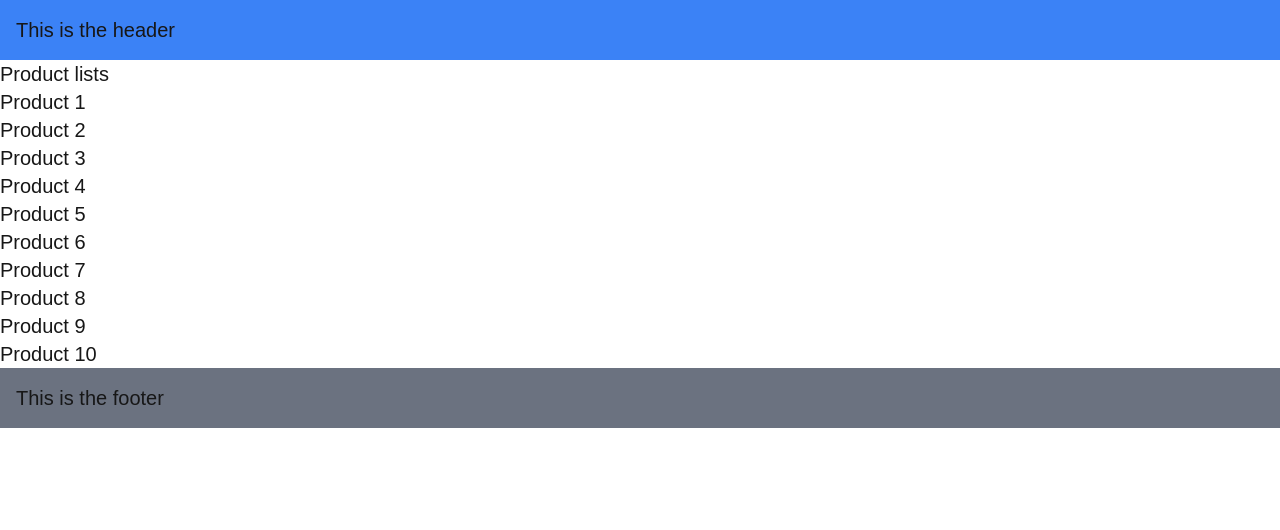
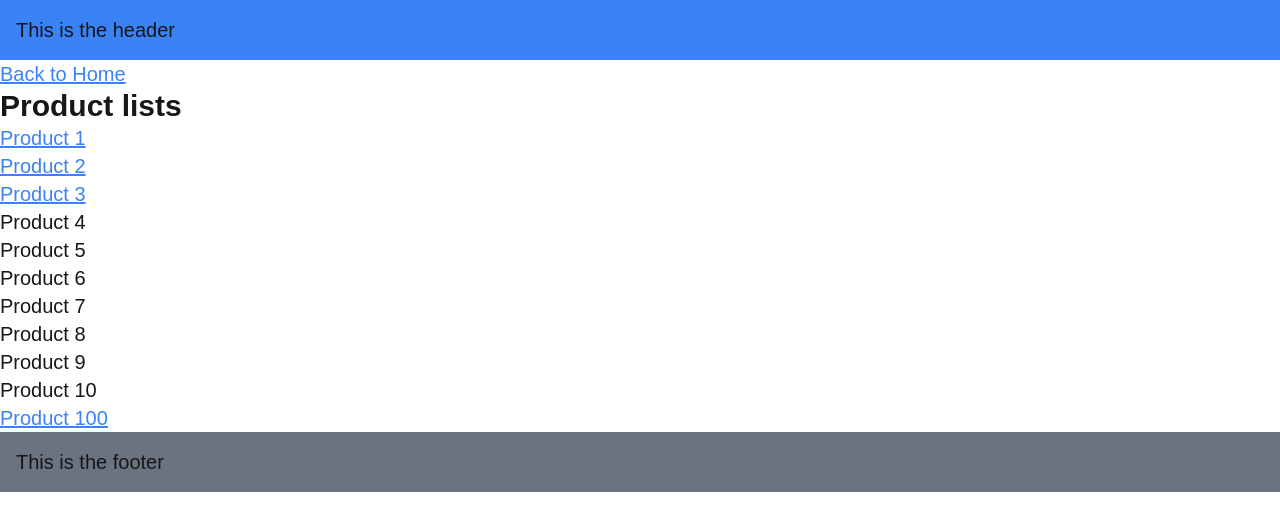
Before and after one commit to Lakshman76/nextjs-practice-app, a Next.js app: page /products in a window 1280 px wide. Shown: the top 530 px of the page. Built offline with nearby package versions, Linux system fonts and the light colour scheme.

Commit message:
components navigation

```diff
--- a/app/page.tsx
+++ b/app/page.tsx
@@ -1,8 +1,16 @@
+import Link from "next/link";
 
 export default function Page() {
   return (
     <div>
-      <h1>Hello Next.js</h1>
+      <h1 className="text-3xl font-bold">Welcome Home!</h1>
+      <Link href="/blog" className="text-blue-500 underline">
+        Read blog
+      </Link>
+      <br />
+      <Link href="/products" className="text-blue-500 underline">
+        Products
+      </Link>
     </div>
   );
 }
--- a/app/products/page.tsx
+++ b/app/products/page.tsx
@@ -1,10 +1,28 @@
+import Link from "next/link";
+
 export default function Products() {
+  const productId = 100;
   return (
     <div>
-      <h1>Product lists</h1>
-      <h3>Product 1</h3>
-      <h3>Product 2</h3>
-      <h3>Product 3</h3>
+      <Link href="/" className="text-blue-500 underline">
+        Back to Home
+      </Link>
+      <h1 className="text-3xl font-bold">Product lists</h1>
+      <h3>
+        <Link href="/products/1" className="text-blue-500 underline" replace>
+          Product 1
+        </Link>
+      </h3>
+      <h3>
+        <Link href="/products/2" className="text-blue-500 underline">
+          Product 2
+        </Link>
+      </h3>
+      <h3>
+        <Link href="/products/3" className="text-blue-500 underline">
+          Product 3
+        </Link>
+      </h3>
       <h3>Product 4</h3>
       <h3>Product 5</h3>
       <h3>Product 6</h3>
@@ -12,6 +30,14 @@ export default function Products() {
       <h3>Product 8</h3>
       <h3>Product 9</h3>
       <h3>Product 10</h3>
+      <h3>
+        <Link
+          href={`/products/${productId}`}
+          className="text-blue-500 underline"
+        >
+          Product {productId}
+        </Link>
+      </h3>
     </div>
   );
 }
```
